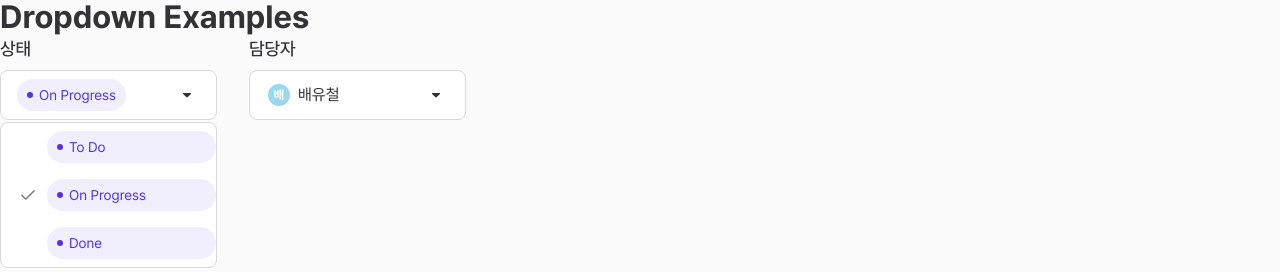
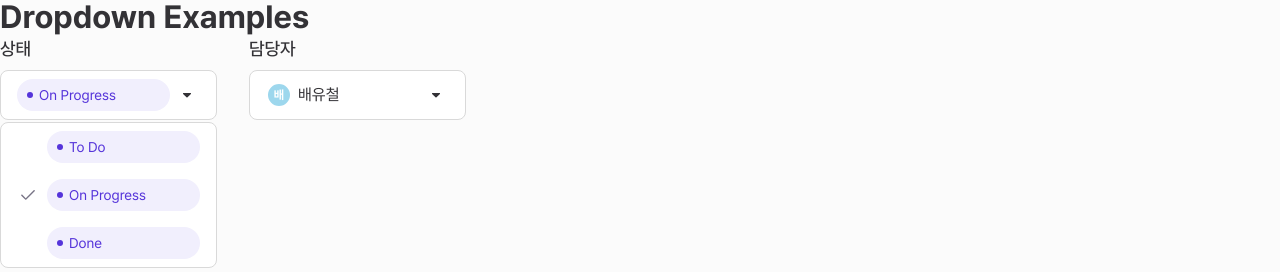
Before and after one commit to Sprint-19-part3-1team-Taskify/taskify, a Next.js app: page /guide/common in a window 1280 px wide. Both pictures are taken after a click on the button "On Progress". Shown: the part 820-1092 px from the top of the page. Built offline with nearby package versions, Linux system fonts and the light colour scheme; no server answers.

Commit message:
Fix: 드롭다운간 overflow 문제 및 담당자 기본값 수정

```diff
--- a/src/components/common/Dropdown.js
+++ b/src/components/common/Dropdown.js
@@ -13,19 +13,51 @@ export default function Dropdown({ type, label, content, onChange, initValue = '
   const list = Array.isArray(content) ? content : [];
   const { trigger, toggle, onTrigger, onSelect } = useDropdown(initValue);
 
+  // content가 객체 배열인지 문자열 배열인지 확인
+  const isObjectArray = list.length > 0 && typeof list[0] === 'object' && list[0] !== null;
+
+  // 객체 배열인 경우 nickname 또는 email을 키로 사용
+  const getItemKey = (item) => {
+    if (isObjectArray) {
+      return item?.nickname || item?.email || item?.value || String(item);
+    }
+    return String(item);
+  };
+
+  // 객체 배열인 경우 display value 추출
+  const getDisplayValue = (item) => {
+    if (isObjectArray) {
+      return item?.nickname || item?.email || item?.value || '';
+    }
+    return String(item);
+  };
+
+  // 객체 배열인 경우 profileImageUrl 추출
+  const getProfileImageUrl = (item) => {
+    if (isObjectArray) {
+      return item?.profileImageUrl || null;
+    }
+    return null;
+  };
+
   const handleValue = (e) => {
     const selected = e.currentTarget.dataset.target;
     onSelect(e);
     onChange?.(selected); // 부모로 값 전달 (옵셔널)
   };
 
-  const isSelected = trigger && list.includes(trigger);
-  const displayValue = trigger || placeholder || '';
+  // trigger와 일치하는 항목 찾기
+  const selectedItem = isObjectArray
+    ? list.find((item) => getItemKey(item) === trigger)
+    : list.find((item) => String(item) === trigger);
+
+  const isSelected = !!selectedItem;
+  const displayValue = isSelected ? getDisplayValue(selectedItem) : trigger || placeholder || '';
 
   const renderTriggerContent = () => {
     if (type === 'progress') return <Progress value={displayValue} />;
     return isSelected ? (
-      <User value={displayValue} />
+      <User value={displayValue} profileImageUrl={getProfileImageUrl(selectedItem)} />
     ) : (
       <span className={styles.default}>{displayValue}</span>
     );
@@ -40,18 +72,28 @@ export default function Dropdown({ type, label, content, onChange, initValue = '
         </button>
         {toggle && (
           <ul className={styles.list}>
-            {list.map((item, idx) => (
+            {list.map((item, idx) => {
+              const itemKey = getItemKey(item);
+              const itemDisplayValue = getDisplayValue(item);
+              const itemProfileImageUrl = getProfileImageUrl(item);
+
+              return (
                 <li key={idx}>
                   <button
                     type="button"
-                  className={`${trigger === item ? styles.on : ''}`}
+                    className={`${trigger === itemKey ? styles.on : ''}`}
                     onClick={handleValue}
-                  data-target={item}
+                    data-target={itemKey}
                   >
-                  {type === 'progress' ? <Progress value={item} /> : <User value={item} />}
+                    {type === 'progress' ? (
+                      <Progress value={itemDisplayValue} />
+                    ) : (
+                      <User value={itemDisplayValue} profileImageUrl={itemProfileImageUrl} />
+                    )}
                   </button>
                 </li>
-            ))}
+              );
+            })}
             {list.length === 0 && <li className={styles.empty}>데이터 없음</li>}
           </ul>
         )}
--- a/src/components/common/Dropdown.module.scss
+++ b/src/components/common/Dropdown.module.scss
@@ -17,13 +17,14 @@
       display: flex;
       align-items: center;
       color: $black3;
-      padding: 0 16px;
+      padding: 0 46px 0 16px;
       width: 100%;
       height: 50px;
       text-align: left;
       border-radius: 8px;
       border: 1px solid $gray3;
       background-color: $white;
+      overflow: hidden;
       &:after {
         content: '';
         position: absolute;
@@ -33,9 +34,22 @@
         width: 26px;
         height: 26px;
         background: url('/images/common/ico_drop_arrow.svg') no-repeat 0 0;
+        flex-shrink: 0;
       }
       .default {
         color: $gray2;
+        overflow: hidden;
+        text-overflow: ellipsis;
+        white-space: nowrap;
+        max-width: 100%;
+      }
+      > * {
+        overflow: hidden;
+        text-overflow: ellipsis;
+        white-space: nowrap;
+        max-width: 100%;
+        flex: 1;
+        min-width: 0;
       }
     }
     .list {
@@ -49,11 +63,21 @@
       background-color: $white;
       button {
         padding-left: 46px;
+        padding-right: 16px;
         width: 100%;
         height: 48px;
         text-align: left;
+        overflow: hidden;
         &.on {
           background: url('/images/common/ico_drop_check.svg') no-repeat 16px 50%;
+        }
+        > * {
+          overflow: hidden;
+          text-overflow: ellipsis;
+          white-space: nowrap;
+          max-width: 100%;
+          flex: 1;
+          min-width: 0;
         }
       }
     }
```
Lines whose indentation alone changed are shown as unchanged.
